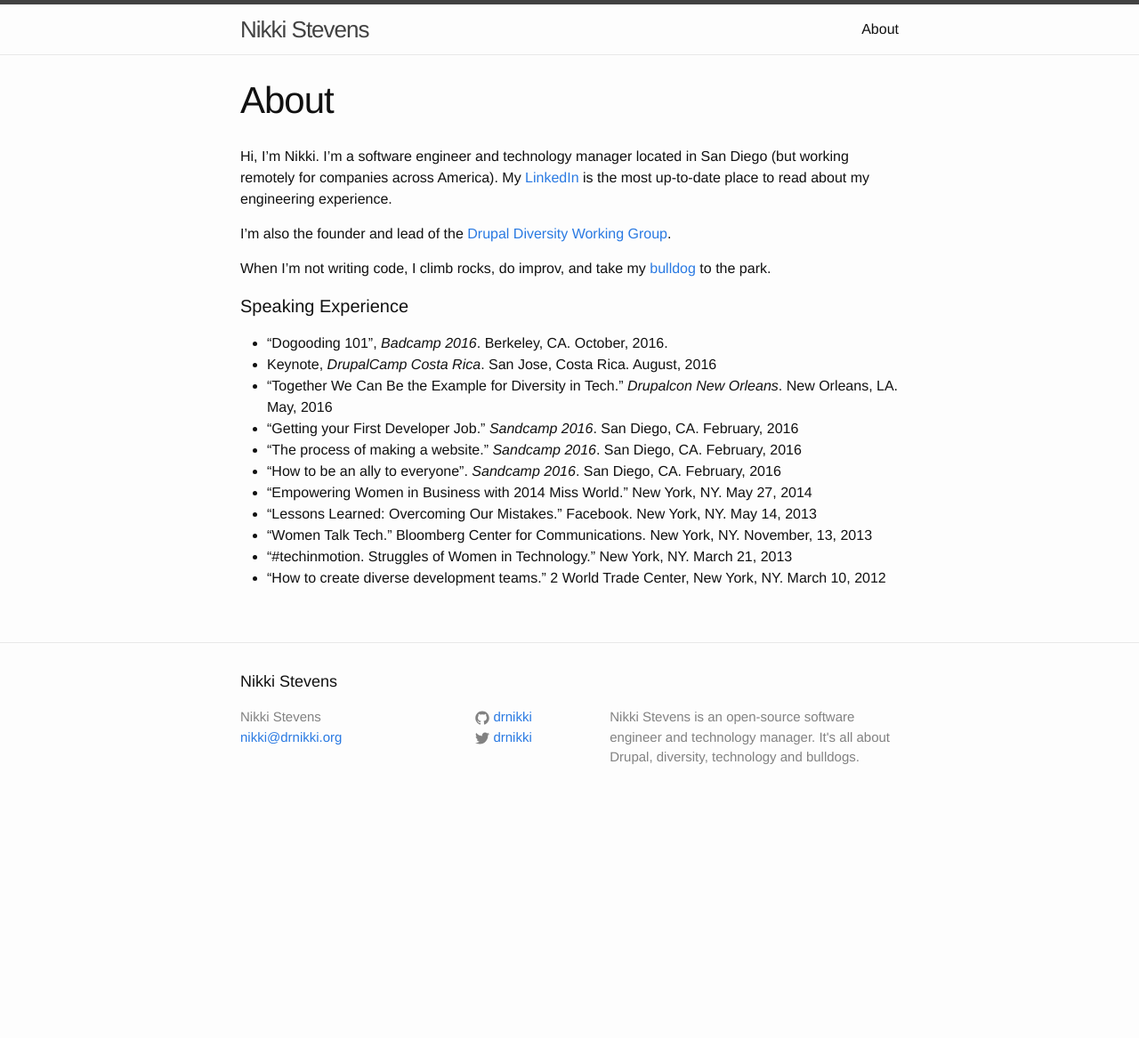
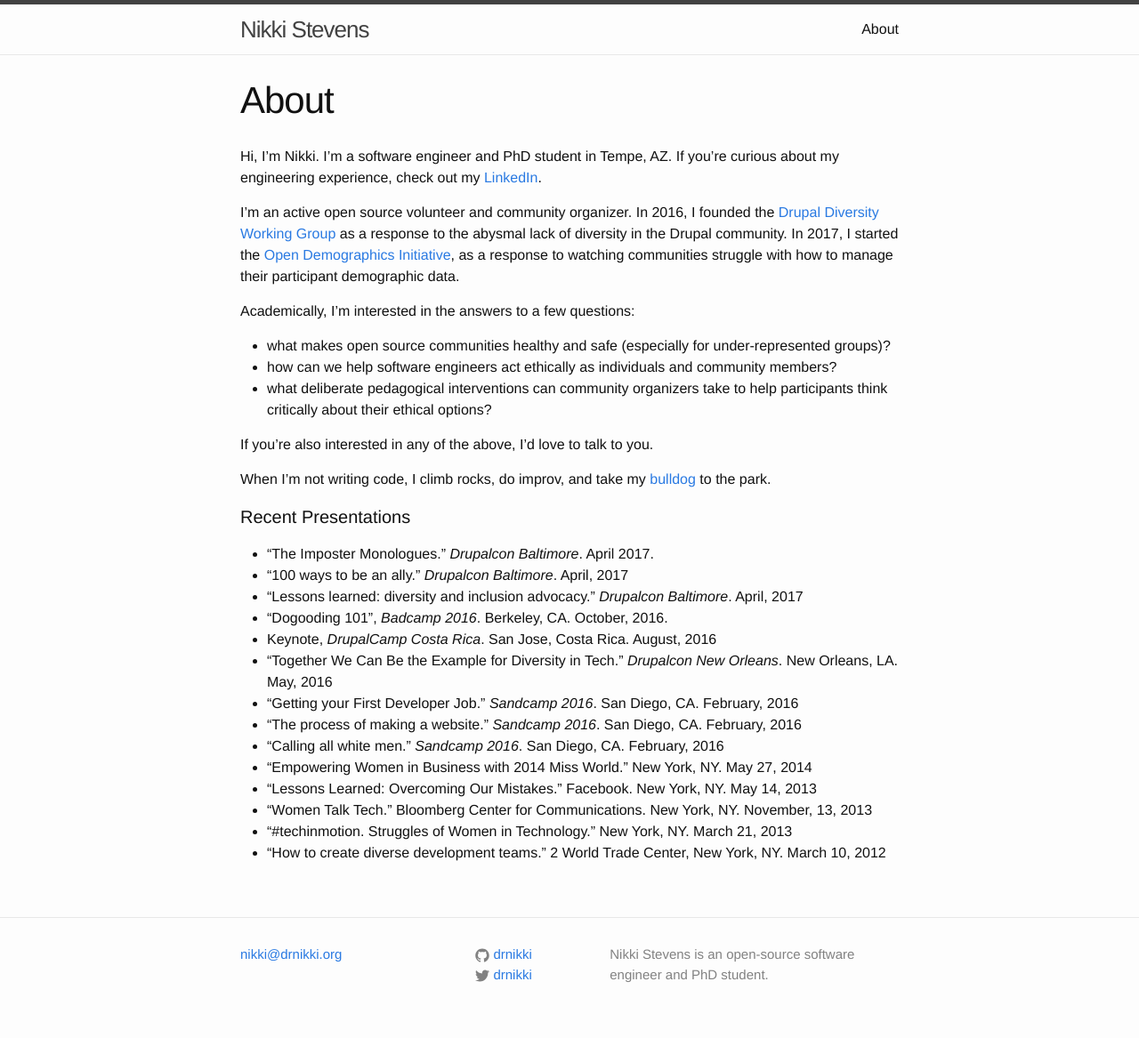
Before and after one commit to drnikki/old-personal-site, a Jekyll site: the page built from about.md, in a window 1280 px wide. Shown: the whole page at 89% size. Built offline with Jekyll 4.4.1, drawn with Linux system fonts in a browser that asks for light colours; before the commit the page ends 923 px from its top, so only the background shows below that.

Commit message:
Bio update

```diff
--- a/_config.yml
+++ b/_config.yml
@@ -2,7 +2,7 @@
 title: Nikki Stevens
 email: nikki@drnikki.org
 description: > # this means to ignore newlines until "baseurl:"
-  Nikki Stevens is an open-source software engineer and technology manager.  It's all about Drupal, diversity, technology and bulldogs.
+  Nikki Stevens is an open-source software engineer and PhD student.
 baseurl: "" # the subpath of your site, e.g. /blog/
 url: "http://www.drnikki.org" # the base hostname & protocol for your site
 twitter_username: drnikki
--- a/_includes/footer.html
+++ b/_includes/footer.html
@@ -2,12 +2,12 @@
 
   <div class="wrapper">
 
-    <h2 class="footer-heading">{{ site.title }}</h2>
+  <!--  <h2 class="footer-heading">{{ site.title }}</h2> -->
 
     <div class="footer-col-wrapper">
       <div class="footer-col  footer-col-1">
         <ul class="contact-list">
-          <li>{{ site.title }}</li>
+          <!--<li>{{ site.title }}</li>-->
           <li><a href="mailto:{{ site.email }}">{{ site.email }}</a></li>
         </ul>
       </div>
--- a/about.md
+++ b/about.md
@@ -4,19 +4,29 @@ title: About
 permalink: /about/
 ---
 
-Hi, I'm Nikki.  I'm a software engineer and technology manager located in San Diego (but working remotely for companies across America).  My [LinkedIn][] is the most up-to-date place to read about my engineering experience.
+Hi, I'm Nikki.  I'm a software engineer and PhD student in Tempe, AZ.  If you're curious about my engineering experience, check out my [LinkedIn][].
 
-I'm also the founder and lead of the <a href="http://drupaldiversity.com">Drupal Diversity Working Group</a>.
+I'm an active open source volunteer and community organizer. In 2016, I founded the <a href="http://drupaldiversity.com">Drupal Diversity Working Group</a> as a response to the abysmal lack of diversity in the Drupal community. In 2017, I started the <a href="https://github.com/drnikki/open-demographics">Open Demographics Initiative</a>, as a response to watching communities struggle with how to manage their participant demographic data.
+
+Academically, I'm interested in the answers to a few questions:
+- what makes open source communities healthy and safe (especially for under-represented groups)?
+- how can we help software engineers act ethically as individuals and community members?
+- what deliberate pedagogical interventions can community organizers take to help participants think critically about their ethical options?
+
+If you're also interested in any of the above, I'd love to talk to you.
 
 When I'm not writing code, I climb rocks, do improv, and take my [bulldog][] to the park.
 
-<h4>Speaking Experience</h4>
+<h4>Recent Presentations</h4>
+- “The Imposter Monologues.” _Drupalcon Baltimore_. April 2017.
+- “100 ways to be an ally.” _Drupalcon Baltimore_. April, 2017
+- “Lessons learned: diversity and inclusion advocacy.” _Drupalcon Baltimore_. April, 2017
 - "Dogooding 101", _Badcamp 2016_. Berkeley, CA. October, 2016.
-- Keynote, _DrupalCamp Costa Rica_. San Jose, Costa Rica. August, 2016
+-  Keynote, _DrupalCamp Costa Rica_. San Jose, Costa Rica. August, 2016
 - "Together We Can Be the Example for Diversity in Tech." _Drupalcon New Orleans_. New Orleans, LA. May, 2016
 - "Getting your First Developer Job." _Sandcamp 2016_. San Diego, CA. February, 2016
 - "The process of making a website." _Sandcamp 2016_. San Diego, CA. February, 2016
-- "How to be an ally to everyone". _Sandcamp 2016_. San Diego, CA. February, 2016
+- "Calling all white men." _Sandcamp 2016_. San Diego, CA. February, 2016
 - “Empowering Women in Business with 2014 Miss World.” New York, NY. May 27, 2014
 - "Lessons Learned: Overcoming Our Mistakes." Facebook. New York, NY. May 14, 2013
 - “Women Talk Tech.” Bloomberg Center for Communications. New York, NY. November, 13, 2013
```
